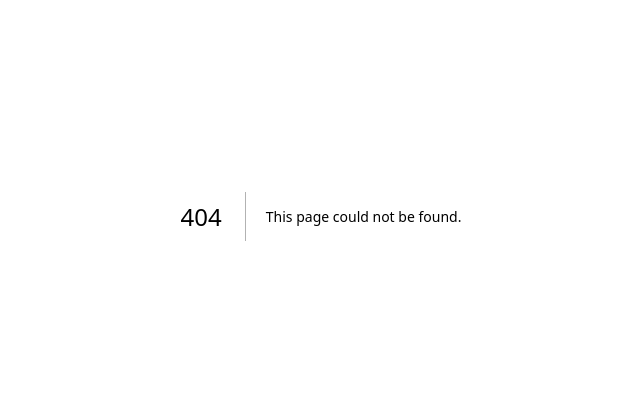
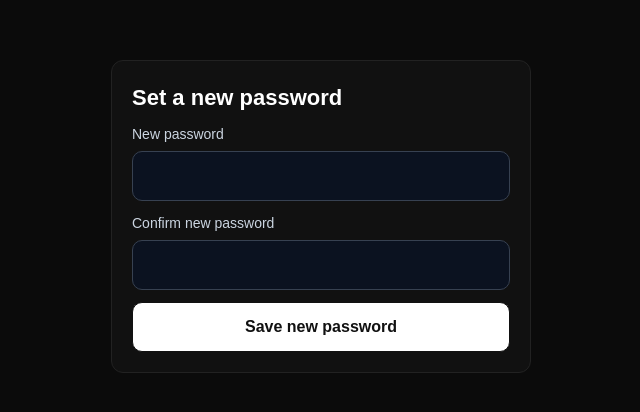
Before and after one commit to ethanriley28/ybl-app, a Next.js app: page /auth/reset in a window 1280 px wide. Before the commit this address had no page. Shown: the part 184-596 px from the top of the page, without its empty margins (319-959 px from the left). Built offline with nearby package versions, Linux system fonts and the light colour scheme; no server answers.

Commit message:
feat(auth): add password reset page

```diff
--- /dev/null
+++ b/app/auth/reset/page.tsx
@@ -0,0 +1,71 @@
+// app/auth/reset/page.tsx
+'use client';
+
+import * as React from 'react';
+import { useRouter } from 'next/navigation';
+import { supabase } from '@/lib/supabaseClient';
+
+export default function ResetPasswordPage() {
+  const router = useRouter();
+  const [password, setPassword] = React.useState('');
+  const [confirm, setConfirm] = React.useState('');
+  const [loading, setLoading] = React.useState(false);
+  const [msg, setMsg] = React.useState<string | null>(null);
+  const [err, setErr] = React.useState<string | null>(null);
+
+  // Supabase will set a recovery session when the user arrives via the email link.
+  // We just show the form and call updateUser.
+  async function onSubmit(e: React.FormEvent) {
+    e.preventDefault();
+    setErr(null); setMsg(null);
+    if (!password || password.length < 6) return setErr('Password must be at least 6 characters');
+    if (password !== confirm) return setErr('Passwords do not match');
+    setLoading(true);
+    const { error } = await supabase.auth.updateUser({ password });
+    setLoading(false);
+    if (error) return setErr(error.message);
+    setMsg('Password updated! Redirecting…');
+    setTimeout(() => router.replace('/scheduler'), 1000);
+  }
+
+  return (
+    <main style={{ minHeight: '100dvh', display: 'grid', placeItems: 'center', padding: 16, background: '#0b0b0b', color: '#fff' }}>
+      <div style={{ width: '100%', maxWidth: 420, background: '#111', border: '1px solid #222', borderRadius: 12, padding: 20 }}>
+        <h1 style={{ fontSize: 22, fontWeight: 800, marginBottom: 10 }}>Set a new password</h1>
+        <form onSubmit={onSubmit} style={{ display: 'grid', gap: 12 }}>
+          <label style={{ display: 'grid', gap: 6 }}>
+            <span style={{ fontSize: 14, color: '#cbd5e1' }}>New password</span>
+            <input
+              type="password"
+              autoComplete="new-password"
+              required
+              value={password}
+              onChange={(e) => setPassword(e.target.value)}
+              style={{ width: '100%', padding: '12px 14px', borderRadius: 10, border: '1px solid #374151', background: '#0b1220', color: '#fff' }}
+            />
+          </label>
+          <label style={{ display: 'grid', gap: 6 }}>
+            <span style={{ fontSize: 14, color: '#cbd5e1' }}>Confirm new password</span>
+            <input
+              type="password"
+              autoComplete="new-password"
+              required
+              value={confirm}
+              onChange={(e) => setConfirm(e.target.value)}
+              style={{ width: '100%', padding: '12px 14px', borderRadius: 10, border: '1px solid #374151', background: '#0b1220', color: '#fff' }}
+            />
+          </label>
+          <button
+            type="submit"
+            disabled={loading}
+            style={{ padding: '12px 14px', borderRadius: 10, border: '1px solid #111', background: '#fff', color: '#111', fontWeight: 800, cursor: 'pointer' }}
+          >
+            {loading ? 'Saving…' : 'Save new password'}
+          </button>
+        </form>
+        {err && <div style={{ marginTop: 12, color: '#fecaca', fontSize: 14 }}>{err}</div>}
+        {msg && <div style={{ marginTop: 12, color: '#bbf7d0', fontSize: 14 }}>{msg}</div>}
+      </div>
+    </main>
+  );
+}
```
